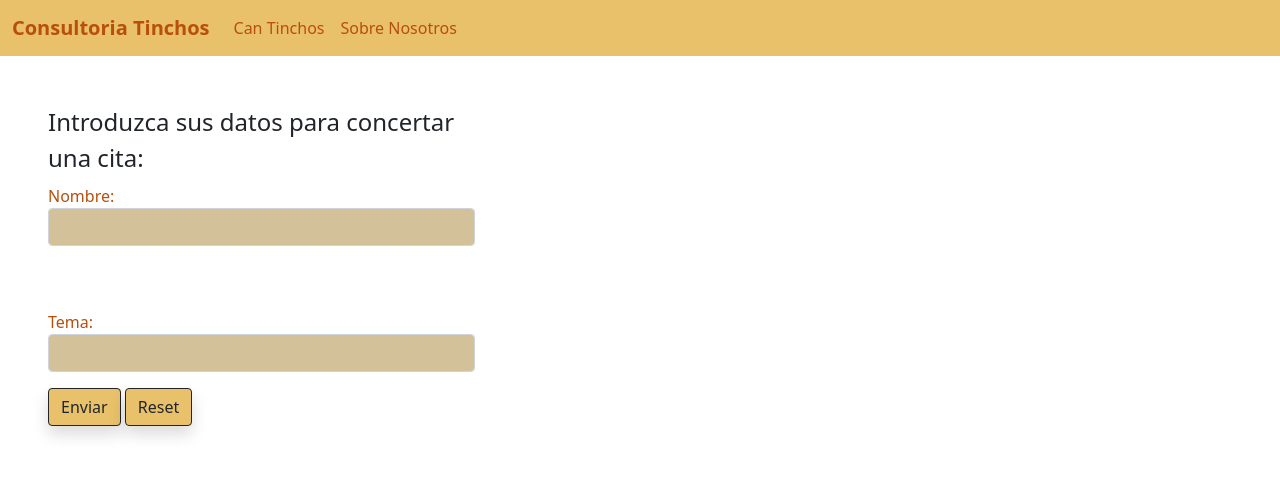
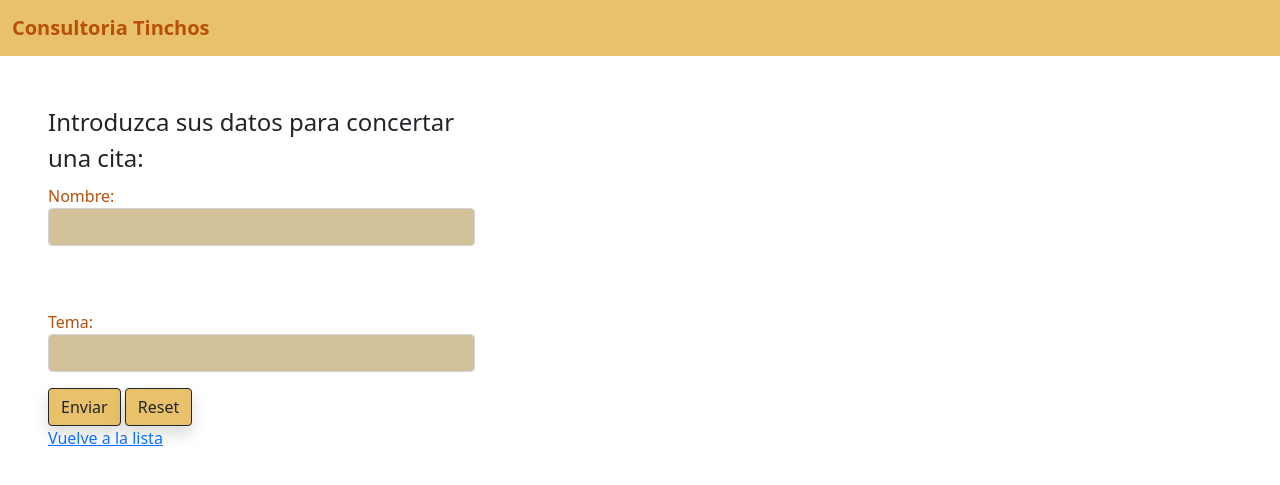
Before and after one commit to losTinchos/Consultora, a PHP site: page /?action=create in a window 1280 px wide. Shown: the top 485 px of the page. Run offline with PHP 8.4, Linux system fonts and the light colour scheme; some libraries are stand-ins or nearby versions.

Commit message:
boton volver

```diff
--- a/src/Controllers/CoderController.php
+++ b/src/Controllers/CoderController.php
@@ -54,7 +54,6 @@ class CoderController
     require_once("./src/Views/listaCoders.php");
     }
 
-
     public function create(): void
     {
         require_once("./src/Views/CreateCoder.php");
@@ -93,6 +92,8 @@ class CoderController
 
         $this->index();
     }
-
-
+    public function reset()
+    {
+        require_once("./src/Views/ListaCoders.php");
+    }
 }
--- a/src/Views/Components/Header.php
+++ b/src/Views/Components/Header.php
@@ -15,14 +15,6 @@
         <span class="navbar-toggler-icon"></span>
         </button>
         <div class="collapse navbar-collapse" id="navbarNav">
-        <ul class="navbar-nav">
-            <li class="nav-item">
-            <a class="nav-link active" id="titulo" aria-current="page" href="#">Can Tinchos</a>
-            </li>
-            <li class="nav-item">
-            <a class="nav-link active" id="titulo" href="#">Sobre Nosotros</a>
-            </li>
-        </ul>
         </div>
     </div>
     </nav>
--- a/src/Views/CreateCoder.php
+++ b/src/Views/CreateCoder.php
@@ -21,7 +21,7 @@ require_once("Components/Layout.php");
             <input type="text" class="form-control mb-3" style="background-color:#d3c199;" name="tema">
                 <input href="?action=create" class="btn btn-outline-dark shadow rounded" style="background-color:#e9c16a;" type="submit" value="Enviar">
                 <input class="btn btn-outline-dark shadow rounded" style="background-color:#e9c16a;" type="reset" value="Reset">
-        </fieldset>
+            </fieldset>
     </form>
+    <?php echo "<a href=\"index.php\">Vuelve a la lista</a>"; ?>
 </div>
-</body>
--- a/src/Views/EditCoder.php
+++ b/src/Views/EditCoder.php
@@ -11,8 +11,9 @@
                 <input class="form-control mb-3" style="background-color:#d3c199;"type="text" name="nombre" required value='<?php echo $data["coder"]->getName() ?>'>
                 <input class="form-control mb-3" style="background-color:#d3c199;"type="text" name="tema" required value='<?php echo $data["coder"]->getTema() ?>'>
                 <input type="submit" class="btn btn-outline-dark shadow rounded" style="background-color:#e9c16a;" value="Edit">
-                <input type="reset" class="btn btn-outline-dark shadow rounded" style="background-color:#e9c16a;" value="Reset">
+                <input class="btn btn-outline-dark shadow rounded" style="background-color:#e9c16a;" type= "reset" value="Reset">
             </form>
+            <?php echo "<a href=\"index.php\">Vuelve a la lista</a>"; ?>
         </div>
     </main>
 
```
Also changed, not shown: log.txt (+8 -0 lines).
